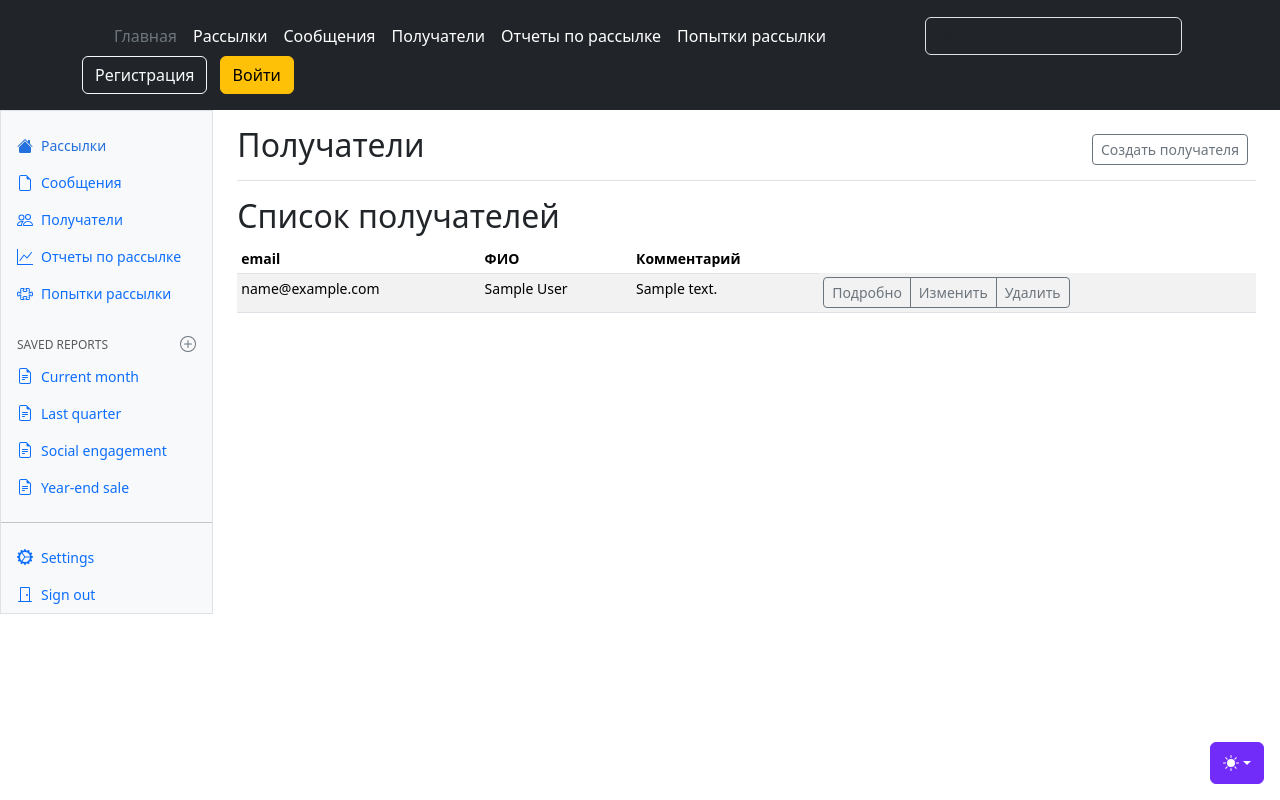
After one commit to DashulyaE/mailing_list_service, a Django app: page /client/ in a window 1280 px wide. The commit adds this page. Run offline with Django 5.2, Linux system fonts and the light colour scheme; tables that the repository leaves empty hold one stand-in row (values such as "Sample post"); some libraries are stand-ins or nearby versions.

Commit message:
Начало CRUD операций для получателей

```diff
--- /dev/null
+++ b/mailingserv/templates/mailingserv/client_list.html
@@ -0,0 +1,42 @@
+{% extends 'mailingserv/base.html' %}
+{% block head %}
+<div class="d-flex justify-content-between flex-wrap flex-md-nowrap align-items-center pt-3 pb-2 mb-3 border-bottom">
+  <h1 class="h2">Получатели</h1>
+  <div class="btn-toolbar mb-2 mb-md-0">
+    <div class="btn-group me-2">
+      <a class="btn btn-sm btn-outline-secondary" href="#" role="button">Создать получателя</a>
+    </div>
+  </div>
+</div>
+{% endblock %}
+{% block content %}
+
+<h2>Список получателей</h2>
+<div class="table-responsive small">
+  <table class="table table-striped table-sm">
+    <thead>
+      <tr>
+        <th scope="col">email</th>
+        <th scope="col">ФИО</th>
+        <th scope="col">Комментарий</th>
+      </tr>
+    </thead>
+    <tbody>
+      {% for client in object_list %}
+        <tr>
+          <td>{{ client.email }}</td>
+          <td>{{ client.full_name }}</td>
+          <td>{{ client.comment|truncatechars:50 }}</td>
+          <td>
+            <div class="btn-group me-2">
+              <a class="btn btn-sm btn-outline-secondary" href="#" role="button">Подробно</a>
+              <a class="btn btn-sm btn-outline-secondary" href="#" role="button">Изменить</a>
+              <a class="btn btn-sm btn-outline-secondary" href="#" role="button">Удалить</a>
+            </div>
+          </td>
+        </tr>
+      {% endfor %}
+    </tbody>
+  </table>
+</div>
+{% endblock %}
--- a/mailingserv/templates/mailingserv/includes/inc_menu.html
+++ b/mailingserv/templates/mailingserv/includes/inc_menu.html
@@ -6,9 +6,10 @@
       </svg>
     </a>
     <ul class="nav col-12 col-lg-auto me-lg-auto mb-2 justify-content-center mb-md-0">
-      <li><a href="{% url 'mailingserv:mailing_list' %}" class="nav-link px-2 text-secondary">Рассылки</a></li>
+      <li><a href="{% url 'mailingserv:home' %}" class="nav-link px-2 text-secondary">Главная</a></li>
+      <li><a href="{% url 'mailingserv:mailing_list' %}" class="nav-link px-2 text-white">Рассылки</a></li>
       <li><a href="#" class="nav-link px-2 text-white">Сообщения</a></li>
-      <li><a href="#" class="nav-link px-2 text-white">Получатели</a></li>
+      <li><a href="{% url 'mailingserv:client_list' %}" class="nav-link px-2 text-white">Получатели</a></li>
       <li><a href="#" class="nav-link px-2 text-white">Отчеты по рассылке</a></li>
       <li><a href="#" class="nav-link px-2 text-white">Попытки рассылки</a></li>
     </ul>
--- a/mailingserv/urls.py
+++ b/mailingserv/urls.py
@@ -1,15 +1,16 @@
 from django.urls import path, include
 from mailingserv.apps import MailingservConfig
 from mailingserv.views import MailinglistView, MailingDetailView, MailingHomeView, MailingCreateView, MailingUpdateView, \
-    MailingDeleteView
+    MailingDeleteView, ClientlistView
 
 app_name = MailingservConfig.name
 
 urlpatterns = [
     path("", MailingHomeView.as_view(), name="home"),
-    path("mailingserv/", MailinglistView.as_view(), name="mailing_list"),
-    path("mailingserv/<int:pk>", MailingDetailView.as_view(), name="mailing_detail"),
-    path("mailingserv/create", MailingCreateView.as_view(), name="mailing_create"),
-    path("mailingserv/<int:pk>/update/", MailingUpdateView.as_view(), name="mailing_update"),
-    path("mailingserv/<int:pk>/delete/", MailingDeleteView.as_view(), name="mailing_delete"),
+    path("mailing/", MailinglistView.as_view(), name="mailing_list"),
+    path("mailing/<int:pk>", MailingDetailView.as_view(), name="mailing_detail"),
+    path("mailing/create", MailingCreateView.as_view(), name="mailing_create"),
+    path("mailing/<int:pk>/update/", MailingUpdateView.as_view(), name="mailing_update"),
+    path("mailing/<int:pk>/delete/", MailingDeleteView.as_view(), name="mailing_delete"),
+    path("client/", ClientlistView.as_view(), name="client_list"),
 ]
--- a/mailingserv/views.py
+++ b/mailingserv/views.py
@@ -3,7 +3,7 @@ from django.urls import reverse_lazy
 from django.views.generic import ListView, DetailView, TemplateView, CreateView, UpdateView, DeleteView
 
 from mailingserv.forms import MailingForm
-from mailingserv.models import Mailing
+from mailingserv.models import Mailing, Client
 
 
 class MailingHomeView(TemplateView):
@@ -34,3 +34,7 @@ class MailingUpdateView(UpdateView):
 class MailingDeleteView(DeleteView):
     model = Mailing
     success_url = reverse_lazy("mailingserv:mailing_list")
+
+
+class ClientlistView(ListView):
+    model = Client
```
Also changed, not shown: mailingserv/templates/mailingserv/mailing_list.html (indentation only).
